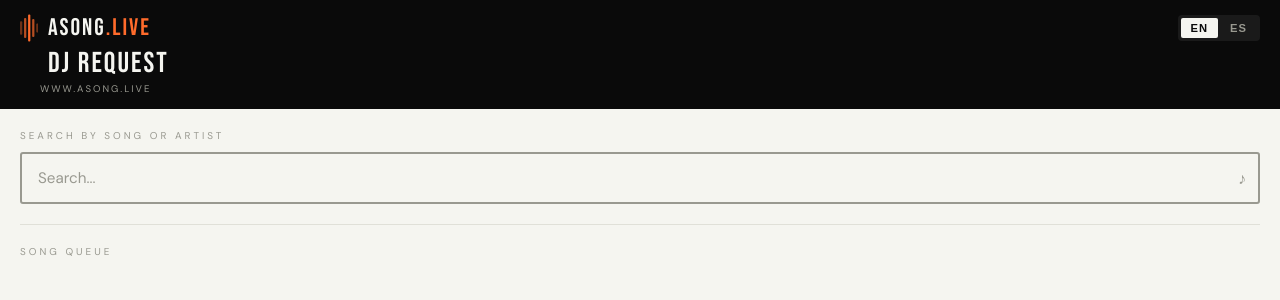
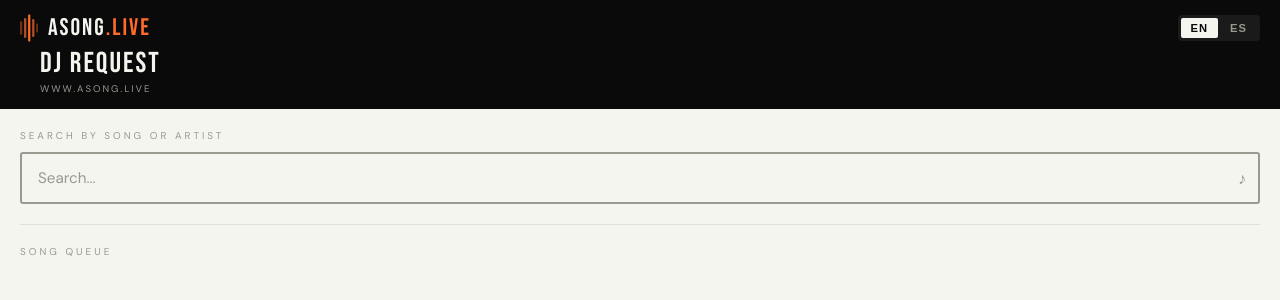
Before and after one commit to asonglive/asong-live, a FastAPI app: page / in a window 1280 px wide. Shown: the top 300 px of the page. Run offline with FastAPI, Linux system fonts and the light colour scheme; data comes from the database, SQL or seed files in the repository; data that the repository does not hold is empty.

Commit message:
fix: padding -1

```diff
--- a/templates/request.html
+++ b/templates/request.html
@@ -145,7 +145,7 @@
       <button class="lang-btn" onclick="setLang('es')" id="btnEs">ES</button>
     </div>
   </div>
-  <div class="event-name" id="eventName" style="padding-left:28px">DJ Request</div><div style="font-size:0.6rem;letter-spacing:2px;text-transform:uppercase;color:var(--gray-400);margin-top:3px;padding-left:20px">www.asong.live</div>
+  <div class="event-name" id="eventName" style="padding-left:20px">DJ Request</div><div style="font-size:0.6rem;letter-spacing:2px;text-transform:uppercase;color:var(--gray-400);margin-top:3px;padding-left:20px">www.asong.live</div>
   <div class="event-sub" id="eventSub">Request your song</div>
 </div>
 
```
